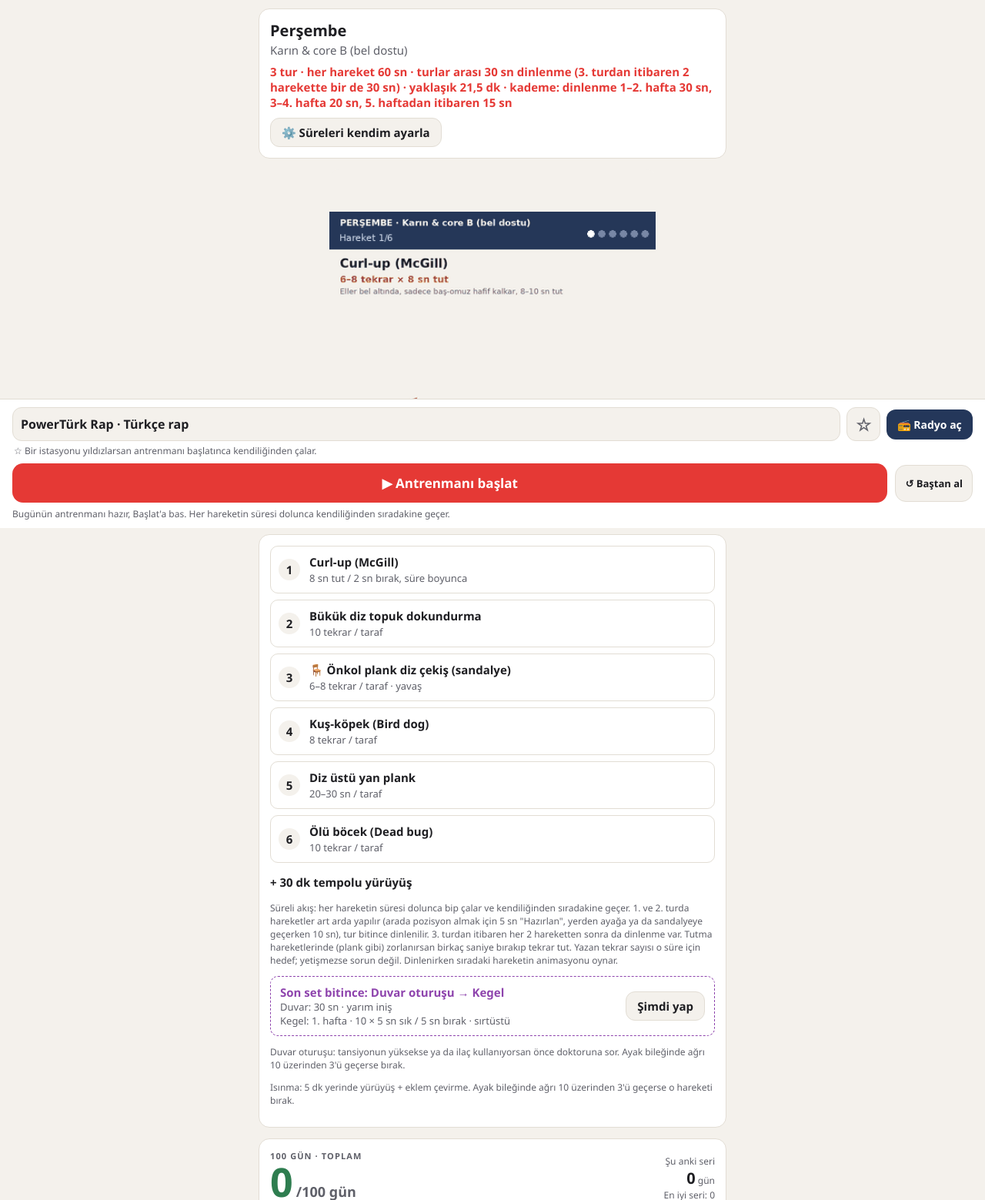
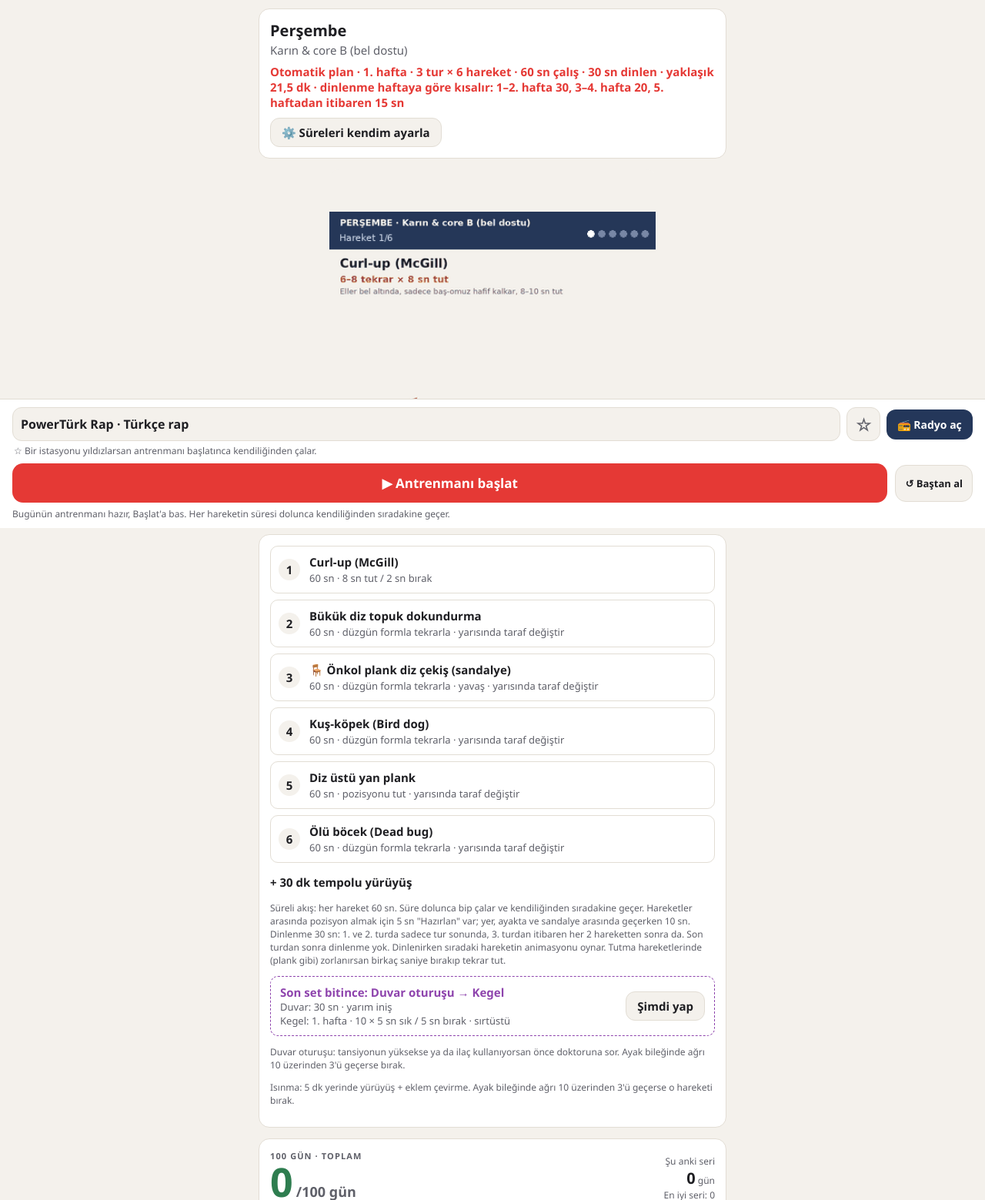
Before and after one commit to mertaltunokk-byte/antrenman, a plain HTML site: page index.html in a window 1280 px wide. Shown: the part 114-1673 px from the top of the page at 77% size. Drawn offline with Linux system fonts and the light colour scheme.

Commit message:
Açıklamalar seçili seviyeye göre üretilsin, eski tekrar sayıları kalksın
Co-Authored-By: Claude Opus 5.5 <noreply@anthropic.com>
Claude-Session: https://claude.ai/code/session_01JcVfAzLE5djgvaYpMAEmdG

```diff
--- a/index.html
+++ b/index.html
@@ -237,7 +237,7 @@ button:focus-visible{outline:3px solid var(--red);outline-offset:2px}
   <section class="card" id="listCard">
     <ol id="list"></ol>
     <p class="extra" id="extra"></p>
-    <p class="note">Süreli akış: her hareketin süresi dolunca bip çalar ve kendiliğinden sıradakine geçer. 1. ve 2. turda hareketler art arda yapılır (arada pozisyon almak için 5 sn "Hazırlan", yerden ayağa ya da sandalyeye geçerken 10 sn), tur bitince dinlenilir. 3. turdan itibaren her 2 hareketten sonra da dinlenme var. Tutma hareketlerinde (plank gibi) zorlanırsan birkaç saniye bırakıp tekrar tut. Yazan tekrar sayısı o süre için hedef; yetişmezse sorun değil. Dinlenirken sıradaki hareketin animasyonu oynar.</p>
+    <p class="note" id="flowNote"></p>
     <div class="kegelinfo"><div><b>Son set bitince: Duvar oturuşu → Kegel</b><span id="wallDose"></span><span id="kegelDose"></span></div><button class="btn sm" id="kegelNow">Şimdi yap</button></div>
     <p class="note">Duvar oturuşu: tansiyonun yüksekse ya da ilaç kullanıyorsan önce doktoruna sor. Ayak bileğinde ağrı 10 üzerinden 3'ü geçerse bırak.</p>
     <p class="note">Isınma: 5 dk yerinde yürüyüş + eklem çevirme. Ayak bileğinde ağrı 10 üzerinden 3'ü geçerse o hareketi bırak.</p>
@@ -380,8 +380,21 @@ function posture(e){ const n=e[0]; if(n.includes("🪑")) return "sandalye"; if(
 function prepSec(d,from,to){ to=to%d.ex.length; return posture(d.ex[from])===posture(d.ex[to]) ? 5 : 10; }
 function restAfter(d,i,t){ const endT=i===d.ex.length-1; if(endT && t>=toursFor(d)) return 0; return (endT || (t>=3 && i%2===1)) ? restOf() : 0; }
 function workoutMin(d){ const n=toursFor(d), w=workOf(); let sec=0; for(let t=1;t<=n;t++) d.ex.forEach((_,i)=>{ const r=restAfter(d,i,t); sec+=w+r; if(!r && i<d.ex.length-1) sec+=prepSec(d,i,i+1); }); sec+=5; return Math.round(sec/60*2)/2; }
+// Ekrandaki tüm açıklamalar etkin ayardan (otomatik plan / Kolay·Normal·Zor·Hayvansı / kendi ayarın) üretilir
+function planLabel(){ const a=ayar(); if(!a) return `Otomatik plan · ${kegelPlan().wk}. hafta`; const cp=presetOf(a); return cp ? cp.n : "Kendi ayarın"; }
 function roundsText(d){ const n=toursFor(d), w=workOf(), r=restOf();
-  return `${n} tur · her hareket ${w} sn · `+(r ? `turlar arası ${r} sn dinlenme`+(n>=3?` (3. turdan itibaren 2 harekette bir de ${r} sn)`:"") : "dinlenmesiz")+` · yaklaşık ${String(workoutMin(d)).replace(".",",")} dk · `+(ayar() ? "⚙️ "+(presetOf(ayar())?presetOf(ayar()).n:"kendi ayarın") : "kademe: dinlenme 1–2. hafta 30 sn, 3–4. hafta 20 sn, 5. haftadan itibaren 15 sn"); }
+  return `${planLabel()} · ${n} tur × ${d.ex.length} hareket · ${w} sn çalış · `+(r && n>1 ? `${r} sn dinlen` : "dinlenmesiz")+` · yaklaşık ${String(workoutMin(d)).replace(".",",")} dk`+(ayar()?"":" · dinlenme haftaya göre kısalır: 1–2. hafta 30, 3–4. hafta 20, 5. haftadan itibaren 15 sn"); }
+function flowText(d){ const n=toursFor(d), w=workOf(), r=restOf();
+  const rest = !r || n<2 ? "Bu ayarda dinlenme yok." : n>=3 ? `Dinlenme ${r} sn: 1. ve 2. turda sadece tur sonunda, 3. turdan itibaren her 2 hareketten sonra da. Son turdan sonra dinlenme yok. Dinlenirken sıradaki hareketin animasyonu oynar.` : `Dinlenme ${r} sn, 1. turun sonunda; dinlenirken sıradaki hareketin animasyonu oynar.`;
+  return `Süreli akış: her hareket ${w} sn. Süre dolunca bip çalar ve kendiliğinden sıradakine geçer. Hareketler arasında pozisyon almak için 5 sn "Hazırlan" var; yer, ayakta ve sandalye arasında geçerken 10 sn. ${rest} Tutma hareketlerinde (plank gibi) zorlanırsan birkaç saniye bırakıp tekrar tut.`; }
+// Hareket yazısı: sabit tekrar sayısı yerine süre + nasıl yapılacağı
+function cueOf(e){ const t=e[1], q=t.includes(" · ")?t.split(" · ").slice(1).join(" · "):(/^(yavaş|kontrollü|rahat tempo|konuşabileceğin tempo|yavaş, tepede 1 sn)$/.test(t)?t:""), parts=[];
+  if(/8 sn tut \/ 2 sn bırak/.test(t)) parts.push("8 sn tut / 2 sn bırak");
+  else if(/\btut\b|sn \/ taraf/.test(t)) parts.push("pozisyonu tut");
+  else if(/× 2 sn/.test(t)) parts.push("her tekrarda tepede 2 sn");
+  else if(/tekrar/.test(t)) parts.push("düzgün formla tekrarla");
+  if(q) parts.push(q); return parts.join(" · ") || "tempoyu koru"; }
+function exTxt(e){ return `${workOf()} sn · ${cueOf(e)}`+(/taraf/.test(e[1])?" · yarısında taraf değiştir":""); }
 const PRESETS=[{n:"Kolay",w:40,r:30,t:3},{n:"Normal",w:60,r:30,t:3},{n:"Zor",w:60,r:15,t:4},{n:"Hayvansı",w:60,r:10,t:5}];
 function presetOf(a){ return a ? PRESETS.find(x=>x.w===a.w&&x.r===a.r&&x.t===a.t) : null; }
 function presetMin(d,x){ const keep=localStorage.getItem("gobek-ayar"); try{ localStorage.setItem("gobek-ayar",JSON.stringify({w:x.w,r:x.r,t:x.t})); return workoutMin(d); } finally { try{ keep==null?localStorage.removeItem("gobek-ayar"):localStorage.setItem("gobek-ayar",keep); }catch(e){} } }
@@ -401,7 +414,7 @@ $("ayar").querySelectorAll("button[data-k]").forEach(b=>b.onclick=()=>{ if(playi
   a[k]=Math.min(lim[1],Math.max(lim[0],a[k]+ +b.dataset.d)); try{ localStorage.setItem("gobek-ayar",JSON.stringify(a)); }catch(e){} updDoses(); });
 $("ayAuto").onclick=()=>{ try{ localStorage.removeItem("gobek-ayar"); }catch(e){} updDoses(); };
 $("ayOk").onclick=()=>{ $("ayar").hidden=true; };
-function updDoses(){ const d=DAYS[day]; $("rounds").textContent=roundsText(d); ayarUI(); $("kegelDose").textContent = "Kegel: "+kegelDoseText(); $("wallDose").textContent = "Duvar: "+wallDoseText(); }
+function updDoses(){ const d=DAYS[day]; $("rounds").textContent=roundsText(d); $("flowNote").textContent=flowText(d); if(!playing) $("list").querySelectorAll("li").forEach((li,i)=>{ const sp=li.querySelector("span"); if(sp) sp.textContent=exTxt(d.ex[i]); }); ayarUI(); $("kegelDose").textContent = "Kegel: "+kegelDoseText(); $("wallDose").textContent = "Duvar: "+wallDoseText(); }
 function renderPrep(){
   const k=dstr(new Date()), done=!!(hist[k]&&hist[k].prep), b=$("prepBtn");
   b.classList.toggle("on",done);
@@ -424,7 +437,7 @@ function render(){
   $("prepCard").hidden = d.k!=="cumartesi"; if(d.k==="cumartesi") renderPrep();
   $("title").textContent = d.name; $("subtitle").textContent = d.sub; updDoses();
   showAnim(akey(d,0)); preload(d); $("extra").textContent = d.extra;
-  $("list").innerHTML = d.ex.map((e,i)=>`<li class="ex" data-i="${i}"><div class="n">${i+1}</div><div class="t"><b>${e[0]}</b><span>${e[1]}</span></div></li>`).join("");
+  $("list").innerHTML = d.ex.map((e,i)=>`<li class="ex" data-i="${i}"><div class="n">${i+1}</div><div class="t"><b>${e[0]}</b><span>${exTxt(e)}</span></div></li>`).join("");
   $("list").querySelectorAll("li").forEach(li=>li.onclick=()=>{ if(playing) li.classList.toggle("done"); else { showAnim(akey(d,+li.dataset.i)); $("list").querySelectorAll("li").forEach(x=>x.classList.toggle("cur",x===li)); } });
   markCur(); showResumeHint();
 }
@@ -432,7 +445,7 @@ function markCur(){
   $("list").querySelectorAll("li").forEach((li,i)=>li.classList.toggle("cur", playing && i===cur));
   if(playing) showAnim(akey(DAYS[day],cur));
   { const d=DAYS[day], last=playing && cur===d.ex.length-1, b=$("lastBadge"); b.hidden=!last; if(last) b.textContent = tour>=toursFor(d) ? "🏁 Son hareket · Son tur!" : `🏁 Son hareket · ${tour}. tur`; }
-  if(playing){ const d=DAYS[day]; $("roundtxt").textContent = `Tur ${tour}/${toursFor(d)} · ${cur+1}. hareket: ${d.ex[cur][0]} (${d.ex[cur][1]})`; }
+  if(playing){ const d=DAYS[day]; $("roundtxt").textContent = `Tur ${tour}/${toursFor(d)} · ${cur+1}. hareket: ${d.ex[cur][0]} (${exTxt(d.ex[cur])})`; }
 }
 
 // Favori istasyon: Başlat'a basınca kendiliğinden çalar (aynı dokunuşta, iOS izin verir)
@@ -444,7 +457,7 @@ function audioCtx(){ try{ const c=beep.c||(beep.c=new (window.AudioContext||wind
 function unlockAudio(){ const c=audioCtx(); if(!c) return; try{ const o=c.createOscillator(),g=c.createGain(); g.gain.value=0; o.connect(g); g.connect(c.destination); o.start(); o.stop(c.currentTime+.01); }catch(e){} }
 function beep(){ try{ const c=audioCtx(); if(!c) return; const o=c.createOscillator(),g=c.createGain(); o.frequency.value=880; g.gain.value=.15; o.connect(g); g.connect(c.destination); o.start(); o.stop(c.currentTime+.18);}catch(e){} if(navigator.vibrate) navigator.vibrate(150); }
 let exSec=0, times={};
-function showTimes(){ const d=DAYS[day]; $("list").querySelectorAll("li").forEach((li,i)=>{ const t=times[i]; li.querySelector("span").textContent = d.ex[i][1] + (t ? " · ⏱ " + t.map((x,j)=>x==null?null:`${j+1}. set: ${x} sn`).filter(Boolean).join(", ") : ""); }); }
+function showTimes(){ const d=DAYS[day]; $("list").querySelectorAll("li").forEach((li,i)=>{ const t=times[i]; li.querySelector("span").textContent = exTxt(d.ex[i]) + (t ? " · ⏱ " + t.map((x,j)=>x==null?null:`${j+1}. set: ${x} sn`).filter(Boolean).join(", ") : ""); }); }
 let resting=false, restLeft=0;
 function startRest(sec,msg){ if(!sec) { resting=false; return; } resting=true; restLeft=sec; setClock(fmt(sec),"DİNLEN",true); $("phase").textContent=msg+` ${sec} sn dinlen (Sonraki ile atlayabilirsin).`; }
 function endRest(){ resting=false; exSec=0; setClock("00:00","SÜRE",false); $("phase").textContent="Başla! Tekrarları bitirince Sonraki'ye bas."; beep(); }
@@ -473,7 +486,7 @@ function step(dir){
   }
 }
 function startPrep(sec){ const d=DAYS[day]; ivPhase="prep"; ivLeft=sec; $("phase").textContent=`HAZIRLAN · sıradaki: ${d.ex[cur][0]} · pozisyonunu al`; setClock(fmt(ivLeft),"HAZIRLAN",true); }
-function workText(){ const d=DAYS[day], e=d.ex[cur]; $("phase").textContent=`ÇALIŞ · ${e[0]} · hedef: ${e[1]}`+(/taraf/.test(e[1])?" (yarısında taraf değiştir)":"")+(/\btut\b|sn \/ taraf/.test(e[1])?" · zorlanırsan kısa bırak, tekrar tut":""); }
+function workText(){ const d=DAYS[day], e=d.ex[cur]; $("phase").textContent=`ÇALIŞ · ${e[0]} · hedef: ${cueOf(e)}`+(/taraf/.test(e[1])?" (yarısında taraf değiştir)":"")+(/\btut\b|sn \/ taraf/.test(e[1])?" · zorlanırsan kısa bırak, tekrar tut":""); }
 function setClock(t,label,rest){ $("ovClock").textContent=t; $("ovPhase").textContent=label; $("ov").classList.toggle("rest",!!rest); }
 function startTimer(resume){
   const d=DAYS[day];
@@ -498,7 +511,7 @@ function startTimer(resume){
         if(ivPhase==="work" && !lastOne){ const endT=cur===d.ex.length-1, ni=endT?0:cur+1; ivPhase="rest"; ivLeft=restAfter(d,cur,tour);
           $("phase").textContent=(endT?`Tur ${tour} bitti! `:"")+`DİNLEN · sıradaki: ${d.ex[ni][0]}`; showAnim(akey(d,ni)); $("lastBadge").hidden=true; saveProgress(ni, endT?tour+1:tour); beep(); }
         else { ivPhase="work"; ivLeft=ivOf(d)[0]; beep(); if(step(1)) return; workText(); }
-      } else if(ivPhase==="work" && /taraf/.test(d.ex[cur][1]) && ivLeft===Math.floor(ivOf(d)[0]/2)){ beep(); $("phase").textContent="↔ Taraf değiştir! · "+d.ex[cur][0]+" · hedef: "+d.ex[cur][1];
+      } else if(ivPhase==="work" && /taraf/.test(d.ex[cur][1]) && ivLeft===Math.floor(ivOf(d)[0]/2)){ beep(); $("phase").textContent="↔ Taraf değiştir! · "+d.ex[cur][0]+" · hedef: "+cueOf(d.ex[cur]);
       }
       setClock(fmt(ivLeft), ivPhase==="work"?"ÇALIŞ":(ivPhase==="prep"?"HAZIRLAN":"DİNLEN"), ivPhase!=="work");
     } else if(resting){
--- a/sw.js
+++ b/sw.js
@@ -1,5 +1,5 @@
 // Uygulama dosyalarını telefona kaydeder; internet olmadan da açılır.
-const CACHE = "antrenman-v26";
+const CACHE = "antrenman-v27";
 const FILES = ["./", "index.html", "manifest.webmanifest", "uyanik.mp4",  "apple-touch-icon.png",  "carsamba_0.png",  "carsamba_1.png",  "carsamba_2.png",  "carsamba_3.png",  "ch_climber.png",  "ch_cross.png",  "ch_forearm.png",  "ch_highknee.png",  "ch_plank.png",  "ch_seated.png",  "cuma_0.png",  "cuma_1.png",  "cuma_2.png",  "cuma_3.png",  "cuma_4.png",  "icon-192.png",  "icon-512.png",  "pazartesi_0.png",  "pazartesi_1.png",  "pazartesi_2.png",  "pazartesi_3.png",  "pazartesi_4.png",  "persembe_0.png",  "persembe_1.png",  "persembe_2.png",  "persembe_3.png",  "persembe_4.png",  "sali_0.png",  "sali_1.png",  "sali_2.png",  "sali_3.png",  "sali_4.png",  "wallsit_deep.png",  "wallsit_half.png"];
 self.addEventListener("install", e => {
   e.waitUntil(caches.open(CACHE).then(c => c.addAll(FILES.map(f => new Request(f, {cache: "reload"})))).then(() => self.skipWaiting()));
```
